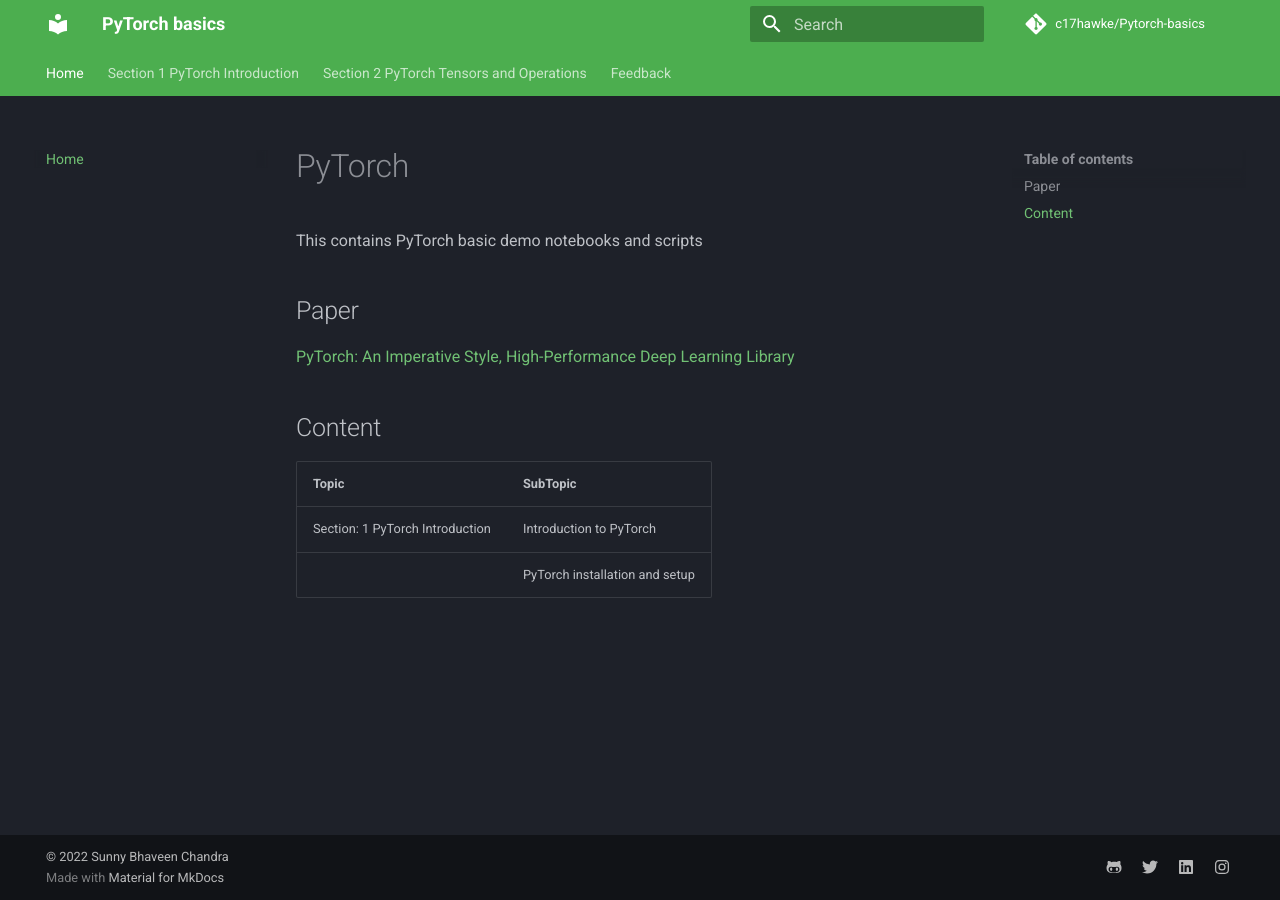
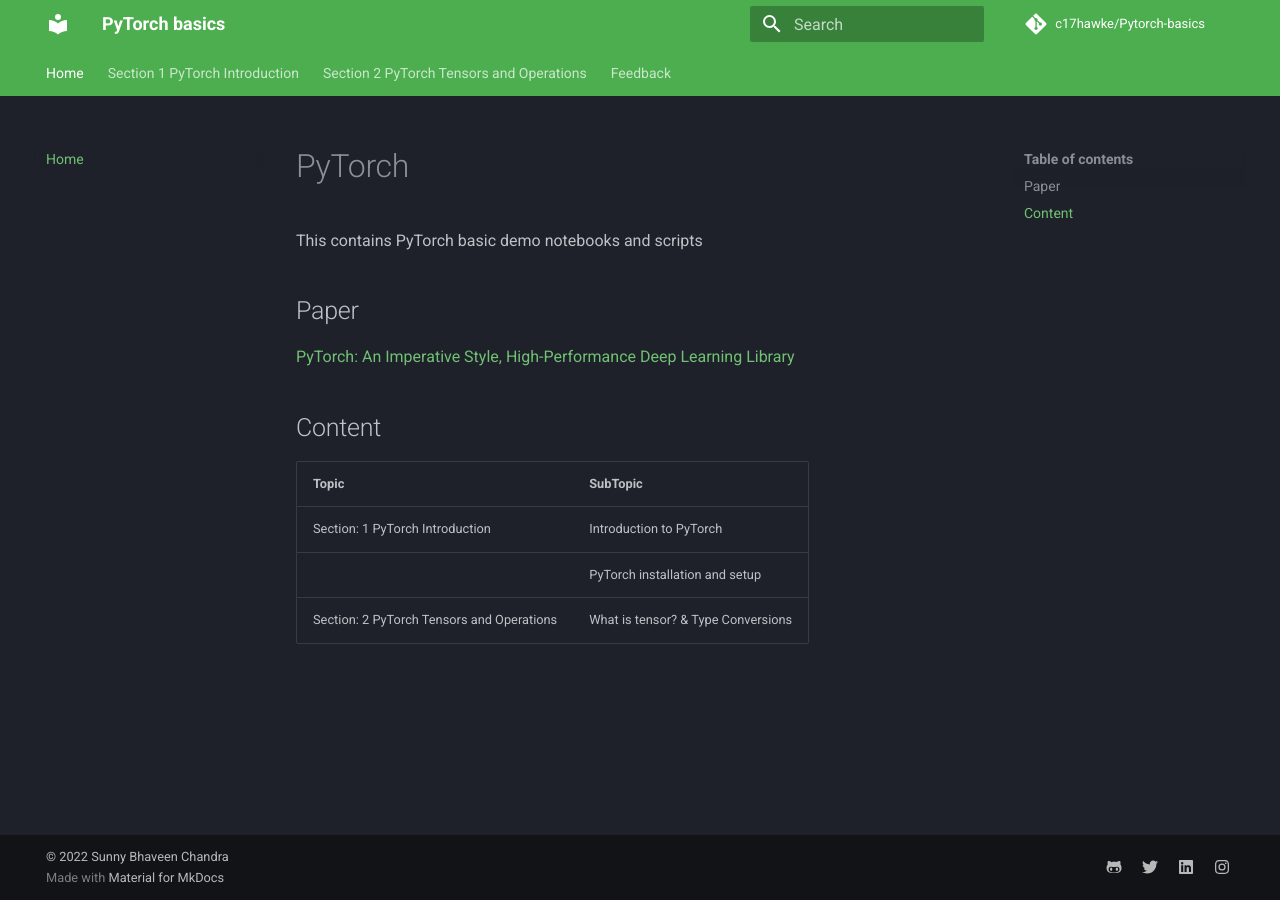
Before and after one commit to c17hawke/Pytorch-basics, an MkDocs documentation site: the page built from docs/index.md, in a window 1280 px wide. Built offline with MkDocs 1.6.1 and Material for MkDocs 9.7.7, drawn with Linux system fonts in a browser that asks for light colours; comment, search, counter and statistics services are not loaded.

Commit message:
syllabus update

```diff
--- a/docs/index.md
+++ b/docs/index.md
@@ -10,3 +10,4 @@
 |-|-|
 |Section: 1 PyTorch Introduction | Introduction to PyTorch |
 || PyTorch installation and setup |
+|Section: 2 PyTorch Tensors and Operations | What is tensor? & Type Conversions|
```
